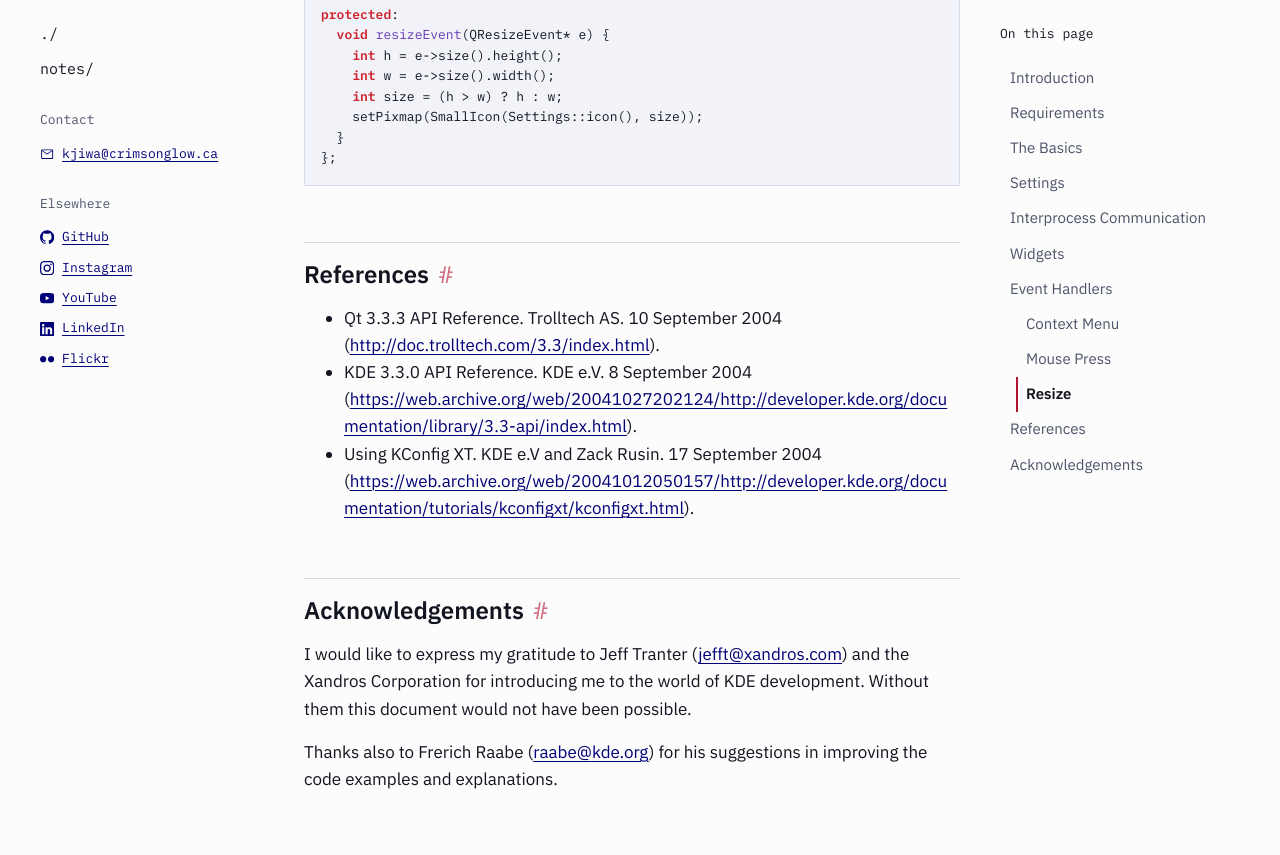
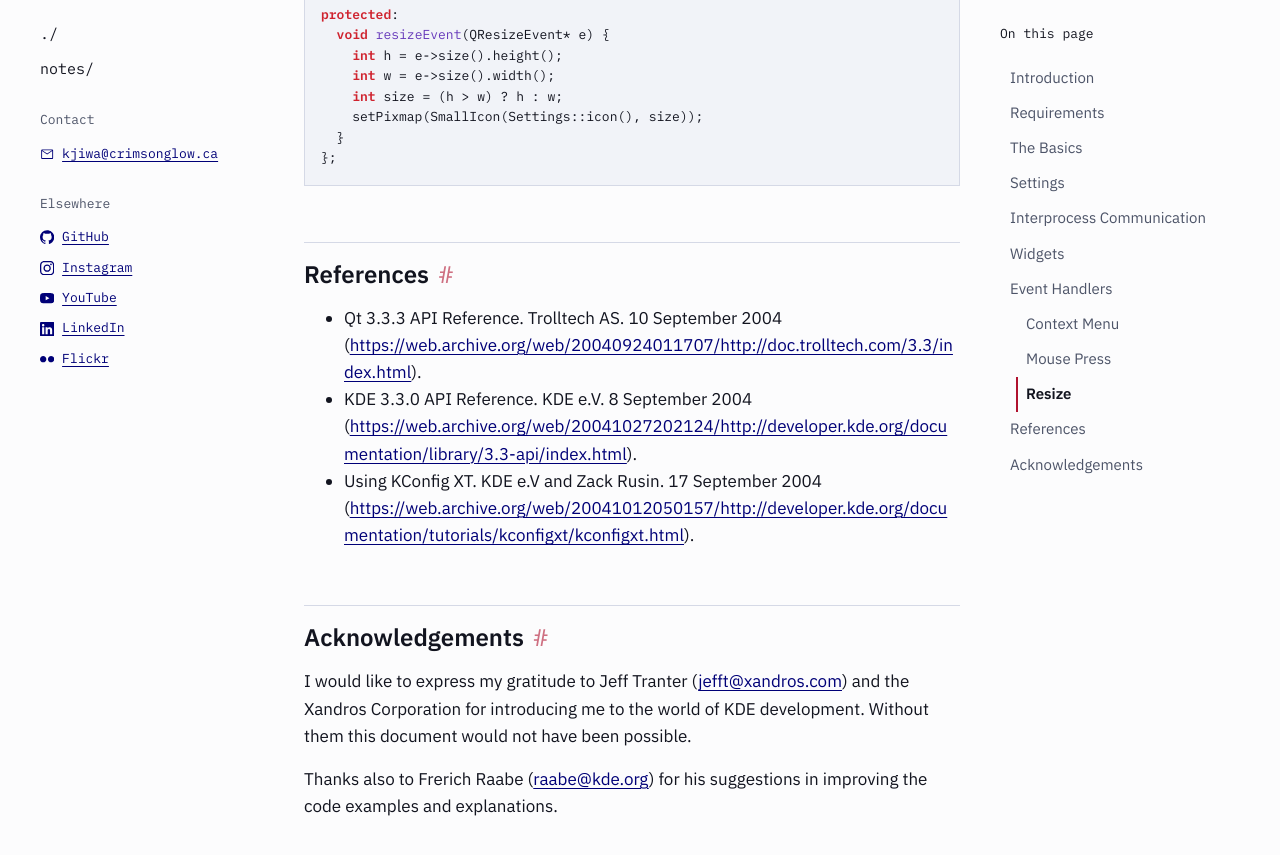
Before and after one commit to kjiwa/crimsonglow, a Jekyll site: the page built from site/_posts/2004-09-01-introduction-to-kde-programming.markdown, in a window 1280 px wide and 900 px high, scrolled down 11251 px. Shown: the top 855 px of the window. Built offline with Jekyll 4.4.1, drawn with Linux system fonts in a browser that asks for light colours; part of the change alters nothing that is shown.

Commit message:
Report link failures in the issue, archive the Trolltech reference, collect DMARC reports (#35)
* Report link failures in the issue, archive the Trolltech reference, collect DMARC reports

- link-check.yml merges stderr into the captured output; htmlproofer prints
  its failures there, so issue #33 listed none.
- The Qt 3.3 reference points at a Wayback snapshot; doc.trolltech.com
  intermittently returns 404.
- The _dmarc record gains rua so aggregate reports arrive; policy stays none.

Co-Authored-By: Claude Sonnet 5.5 <noreply@anthropic.com>

* Say why the link check merges stderr

Co-Authored-By: Claude Sonnet 5.5 <noreply@anthropic.com>

---------

Co-authored-by: Kamil Jiwa <1432581+kjiwa@users.noreply.github.com>
Co-authored-by: Claude Sonnet 5.5 <noreply@anthropic.com>

```diff
--- a/site/_posts/2004-09-01-introduction-to-kde-programming.markdown
+++ b/site/_posts/2004-09-01-introduction-to-kde-programming.markdown
@@ -441,7 +441,7 @@ protected:
 
 ## References
 
-* Qt 3.3.3 API Reference. Trolltech AS. 10 September 2004 ([http://doc.trolltech.com/3.3/index.html](http://doc.trolltech.com/3.3/index.html)).
+* Qt 3.3.3 API Reference. Trolltech AS. 10 September 2004 (<https://web.archive.org/web/20040924011707/http://doc.trolltech.com/3.3/index.html>).
 * KDE 3.3.0 API Reference. KDE e.V. 8 September 2004 (<https://web.archive.org/web/20041027202124/http://developer.kde.org/documentation/library/3.3-api/index.html>).
 * Using KConfig XT. KDE e.V and Zack Rusin. 17 September 2004 (<https://web.archive.org/web/20041012050157/http://developer.kde.org/documentation/tutorials/kconfigxt/kconfigxt.html>).
 
```
Also changed, not shown: .github/workflows/link-check.yml, 1 other file.
